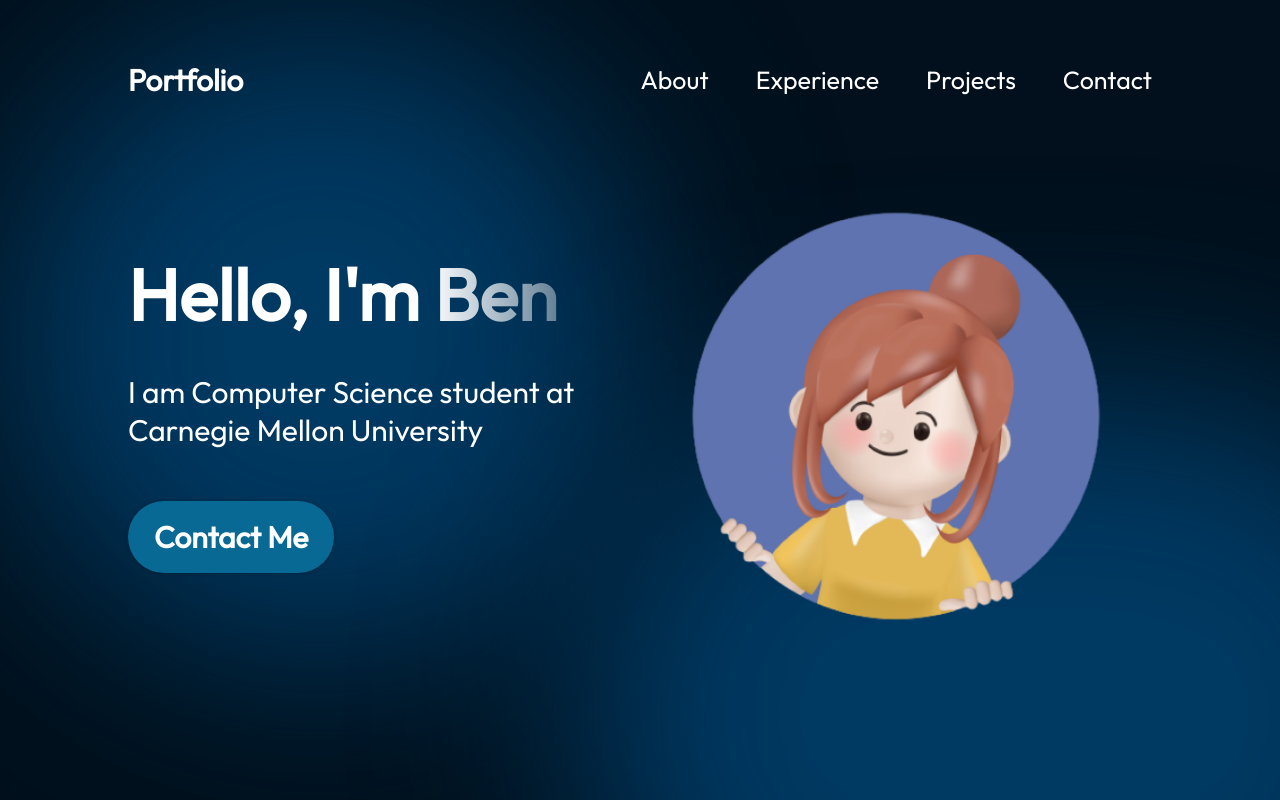
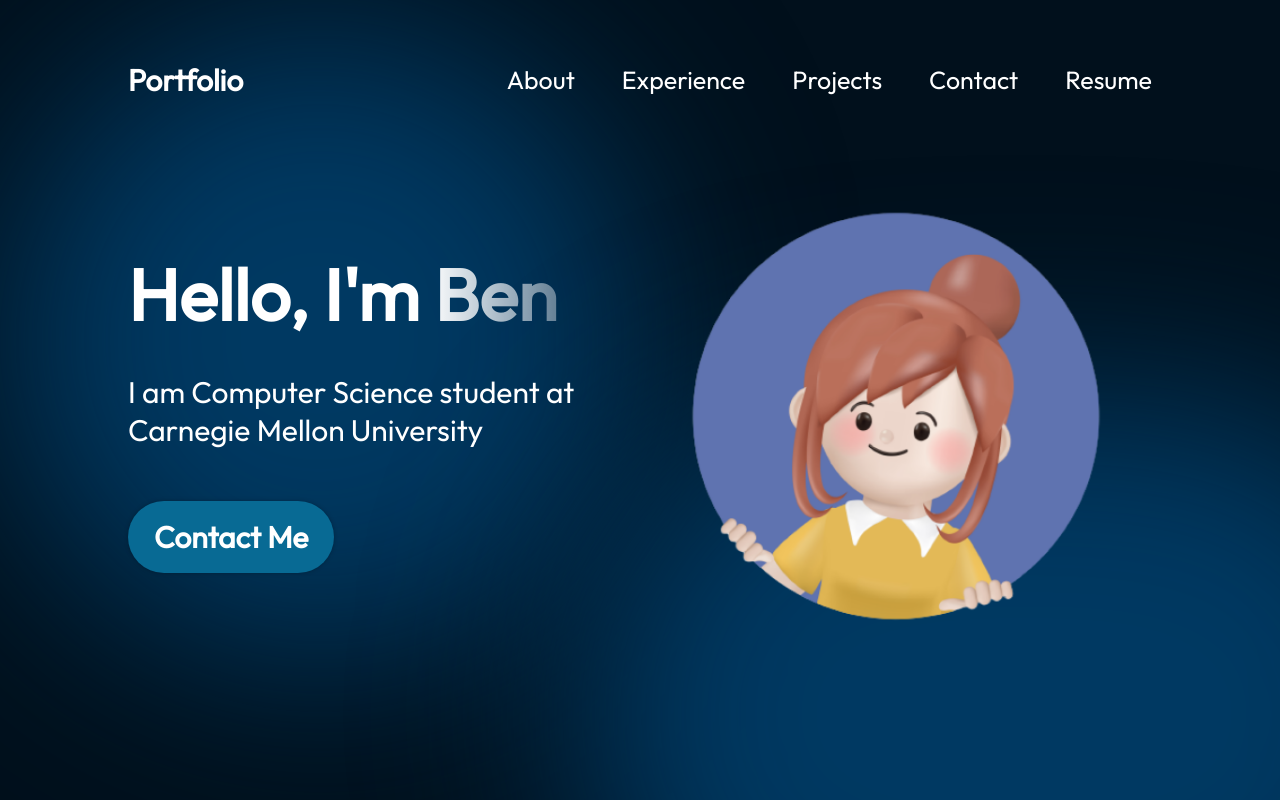
Before and after one commit to hnguyentran03/hnguyentran03.github.io, a React (Vite) app: page / in a window 1280 px wide. Shown: the top 800 px of the page. Built offline with nearby package versions, Linux system fonts and the light colour scheme.

Commit message:
added resume to navbar

```diff
--- a/src/components/Navbar/Navbar.jsx
+++ b/src/components/Navbar/Navbar.jsx
@@ -25,6 +25,7 @@ export const Navbar = () => {
                 <li><a href="#experience">Experience</a></li>
                 <li><a href="#projects">Projects</a></li>
                 <li><a href="#contact">Contact</a></li>
+                <li><a href="https://drive.google.com/file/d/13g5xvp82H0UQK9rsWVEfVkpelhDP5oxv/view?usp=sharing">Resume</a></li>
             </ul>
         </div>
     </nav>
```
